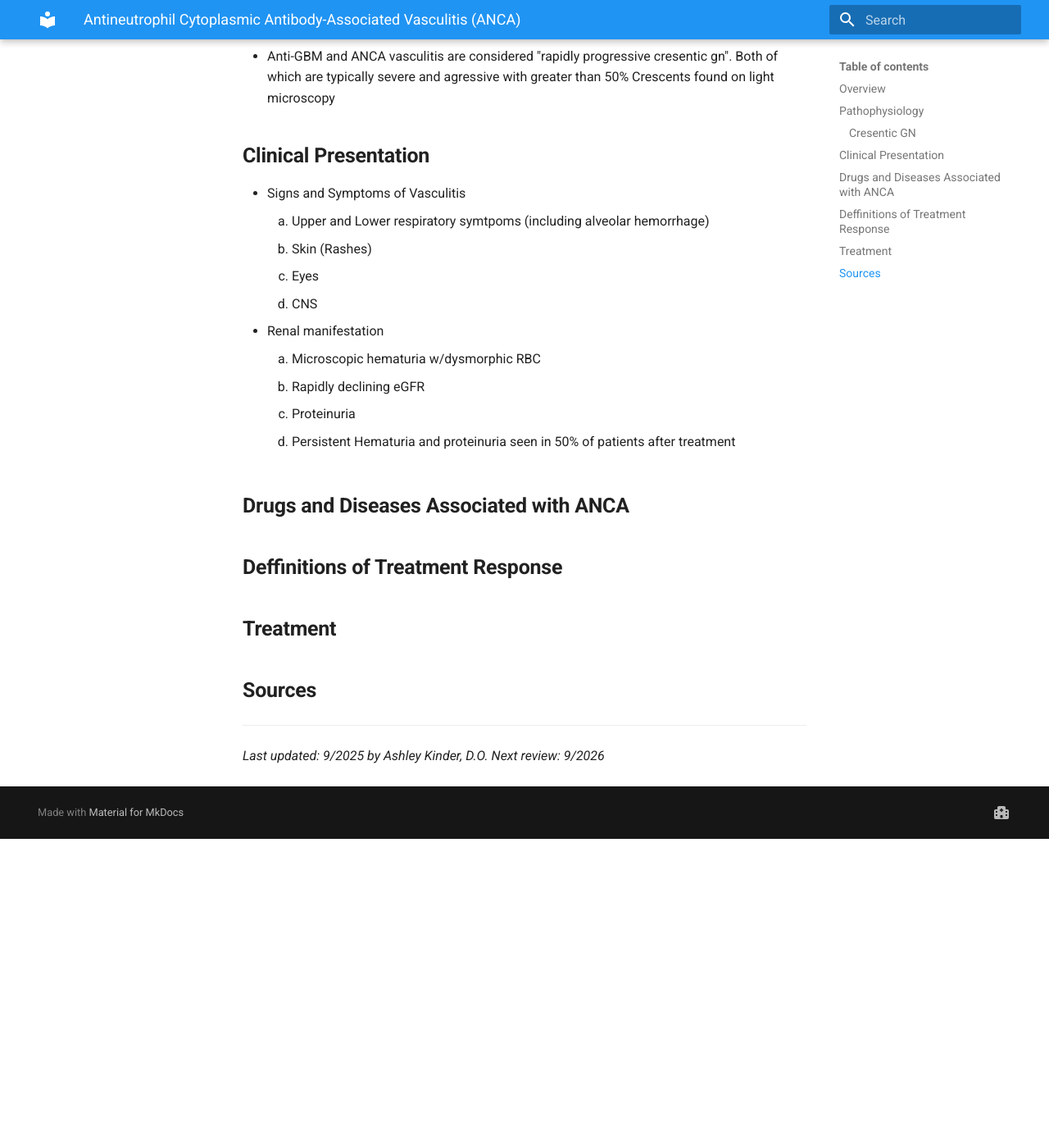
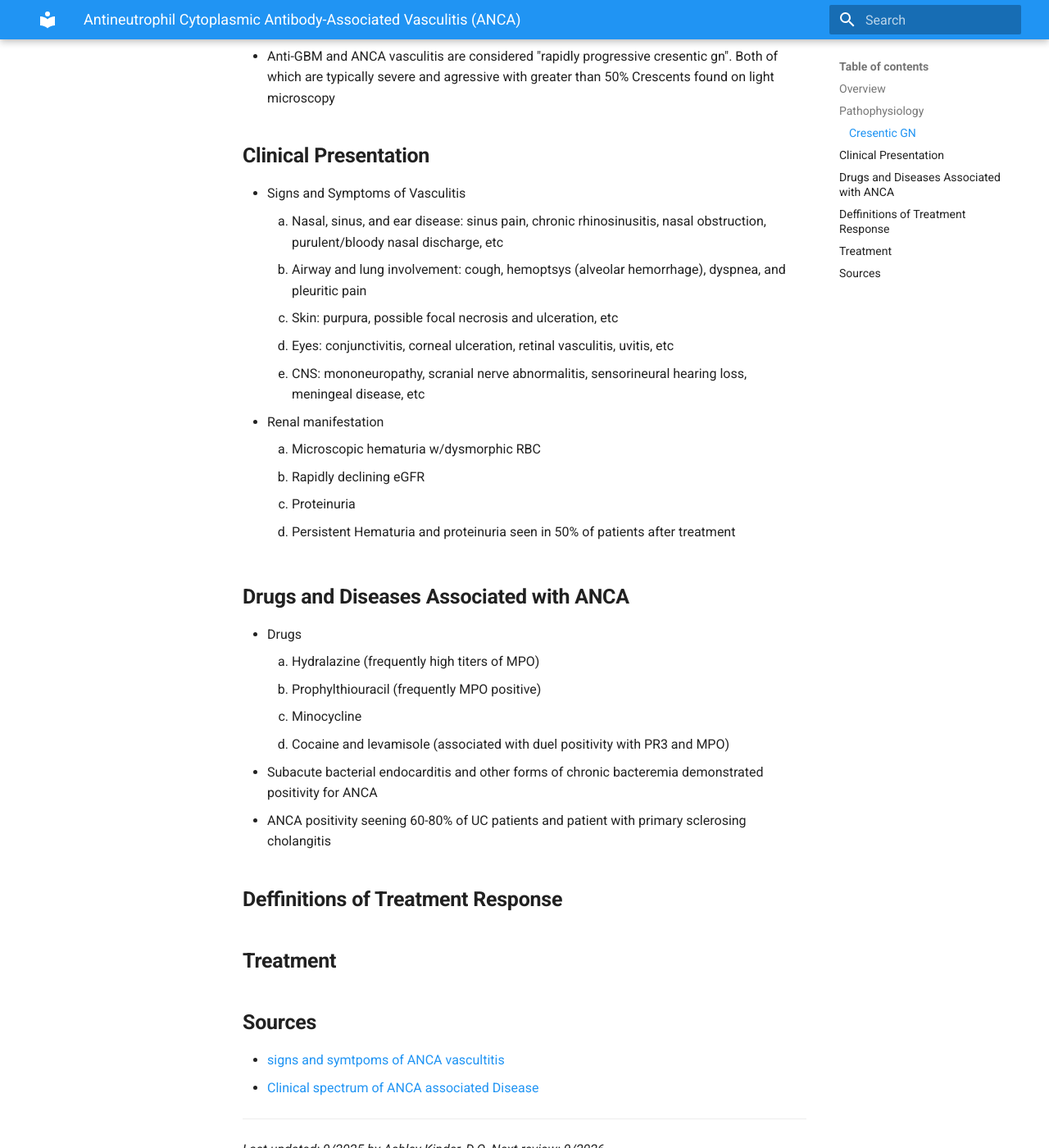
Before and after one commit to TTUNEPH2025/GN, an MkDocs documentation site: the page built from docs/ANCA.md, in a window 1280 px wide and 1400 px high, scrolled down 1611 px. Shown: the whole window at 82% size. Built offline with MkDocs 1.6.1 and Material for MkDocs 9.7.7, drawn with Linux system fonts in a browser that asks for light colours; before the commit the page ends 2634 px from its top, so only the background shows below that.

Commit message:
Update ANCA.md

```diff
--- a/docs/ANCA.md
+++ b/docs/ANCA.md
@@ -38,19 +38,29 @@
  * Anti-GBM and ANCA vasculitis are considered "rapidly progressive cresentic gn". Both of which are typically severe and agressive with greater than 50% Crescents found on light microscopy
 ## **Clinical Presentation**
   * Signs and Symptoms of Vasculitis
-    1. Upper and Lower respiratory symtpoms (including alveolar hemorrhage)
-    2. Skin (Rashes)
-    3. Eyes
-    4. CNS
+    1. Nasal, sinus, and ear disease: sinus pain, chronic rhinosinusitis, nasal obstruction, purulent/bloody nasal discharge, etc
+    2. Airway and lung involvement: cough, hemoptsys (alveolar hemorrhage), dyspnea, and pleuritic pain
+    4. Skin: purpura, possible focal necrosis and ulceration, etc
+    5. Eyes: conjunctivitis, corneal ulceration, retinal vasculitis, uvitis, etc
+    6. CNS: mononeuropathy, scranial nerve abnormalitis, sensorineural hearing loss, meningeal disease, etc
   * Renal manifestation
     1. Microscopic hematuria w/dysmorphic RBC
     2. Rapidly declining eGFR
     3. Proteinuria
     4. Persistent Hematuria and proteinuria seen in 50% of patients after treatment
 ## **Drugs and Diseases Associated with ANCA**
+  * Drugs
+    1. Hydralazine (frequently high titers of MPO)
+    2. Prophylthiouracil (frequently MPO positive)
+    3. Minocycline
+    4. Cocaine and levamisole (associated with duel positivity with PR3 and MPO)
+  * Subacute bacterial endocarditis and other forms of chronic bacteremia demonstrated positivity for ANCA
+  * ANCA positivity seening 60-80% of UC patients and patient with primary sclerosing cholangitis
 ## **Deffinitions of Treatment Response**
 ## **Treatment**
 ## **Sources**
+  * [signs and symtpoms of ANCA vascultitis](https://www-uptodate-com.ezproxy.ttuhsc.edu/contents/granulomatosis-with-polyangiitis-and-microscopic-polyangiitis-clinical-manifestations-and-diagnosis?search=signs%20and%20symptoms%20of%20anca%20vasculitis&sectionRank=1&usage_type=default&anchor=H1522363621&source=machineLearning&selectedTitle=1~150&display_rank=1#H2879736833)
+  * [Clinical spectrum of ANCA associated Disease](https://www-uptodate-com.ezproxy.ttuhsc.edu/contents/clinical-spectrum-of-antineutrophil-cytoplasmic-autoantibodies?search=drug%20that%20cause%20anca&source=search_result&selectedTitle=2~150&usage_type=default&display_rank=2#H20)
 ---
 *Last updated: 9/2025 by Ashley Kinder, D.O.*
 *Next review: 9/2026*
```
